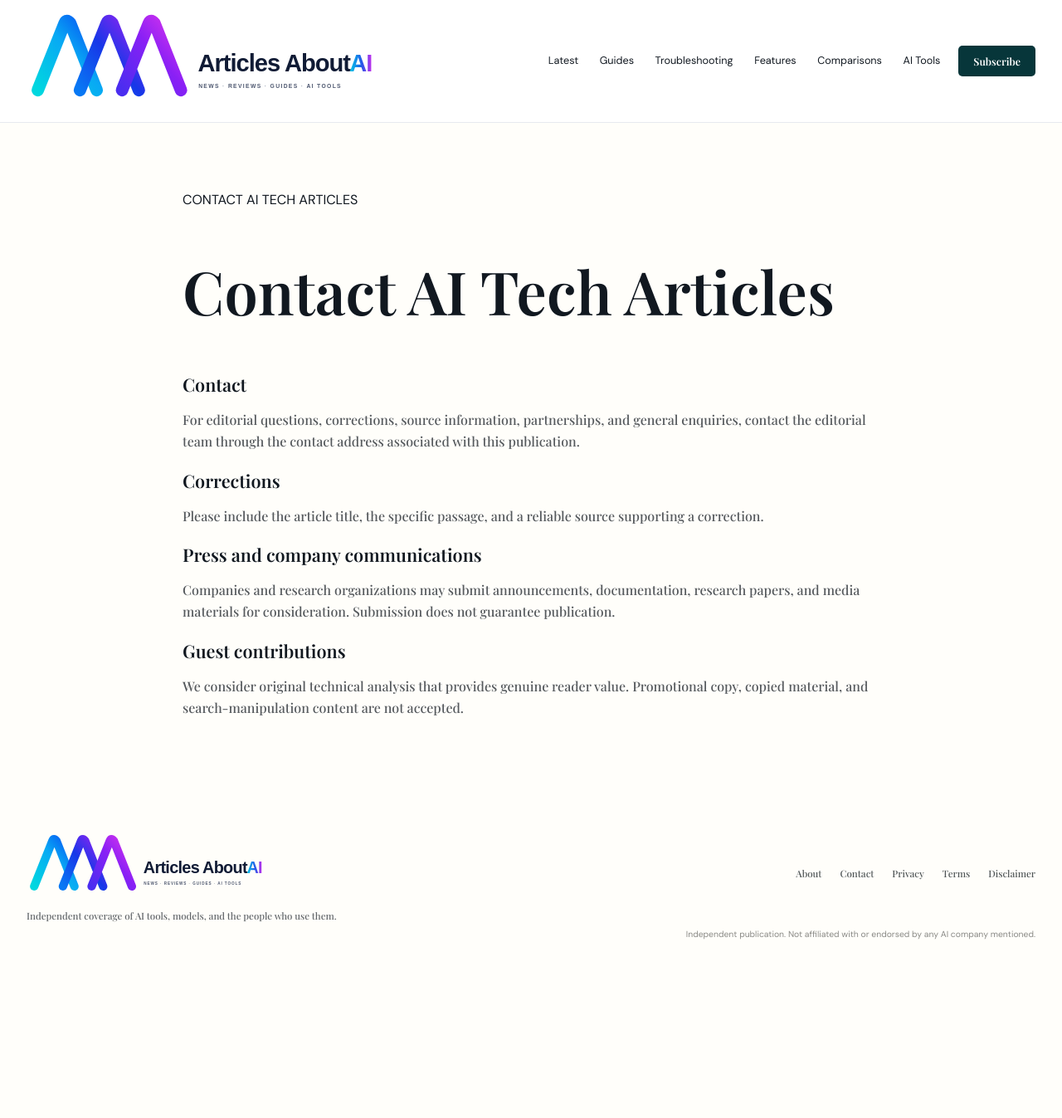
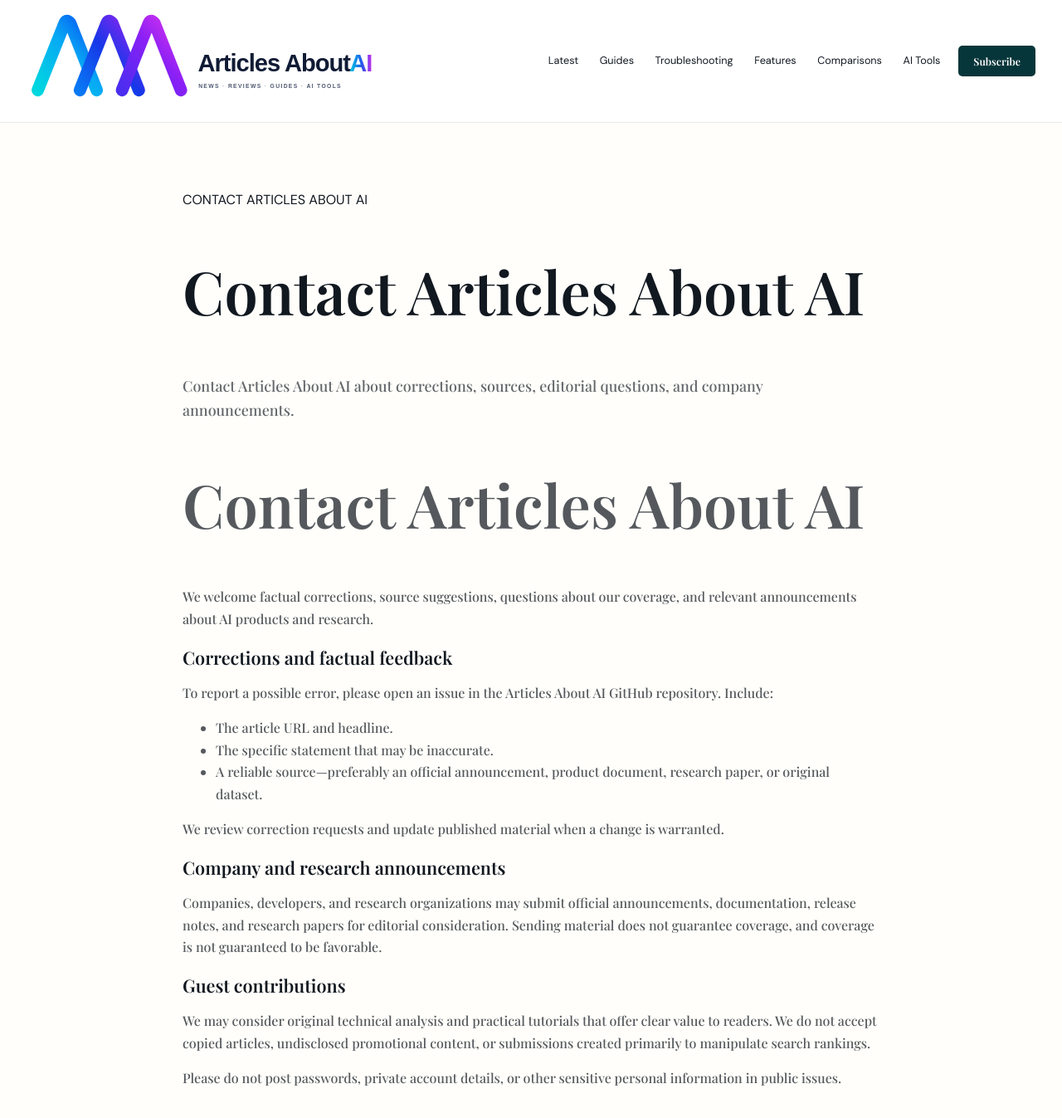
Before and after one commit to todaysnewsai/ChatGPTScope, a Jekyll site: the page built from contact.md, in a window 1280 px wide and 1400 px high. Shown: the top 1347 px of the window at 83% size. Built offline with Jekyll 4.4.1, drawn with Linux system fonts in a browser that asks for light colours.

Commit message:
Update contact page for Articles About AI

```diff
--- a/contact.md
+++ b/contact.md
@@ -1,20 +1,30 @@
 ---
 layout: page
-title: "Contact AI Tech Articles"
+title: "Contact Articles About AI"
+permalink: /contact/
+description: "Contact Articles About AI about corrections, sources, editorial questions, and company announcements."
 ---
 
-## Contact
+# Contact Articles About AI
 
-For editorial questions, corrections, source information, partnerships, and general enquiries, contact the editorial team through the contact address associated with this publication.
+We welcome factual corrections, source suggestions, questions about our coverage, and relevant announcements about AI products and research.
 
-## Corrections
+## Corrections and factual feedback
 
-Please include the article title, the specific passage, and a reliable source supporting a correction.
+To report a possible error, please open an issue in the [Articles About AI GitHub repository](https://github.com/todaysnewsai/ChatGPTScope/issues). Include:
 
-## Press and company communications
+- The article URL and headline.
+- The specific statement that may be inaccurate.
+- A reliable source—preferably an official announcement, product document, research paper, or original dataset.
 
-Companies and research organizations may submit announcements, documentation, research papers, and media materials for consideration. Submission does not guarantee publication.
+We review correction requests and update published material when a change is warranted.
+
+## Company and research announcements
+
+Companies, developers, and research organizations may submit official announcements, documentation, release notes, and research papers for editorial consideration. Sending material does not guarantee coverage, and coverage is not guaranteed to be favorable.
 
 ## Guest contributions
 
-We consider original technical analysis that provides genuine reader value. Promotional copy, copied material, and search-manipulation content are not accepted.
+We may consider original technical analysis and practical tutorials that offer clear value to readers. We do not accept copied articles, undisclosed promotional content, or submissions created primarily to manipulate search rankings.
+
+Please do not post passwords, private account details, or other sensitive personal information in public issues.
```
